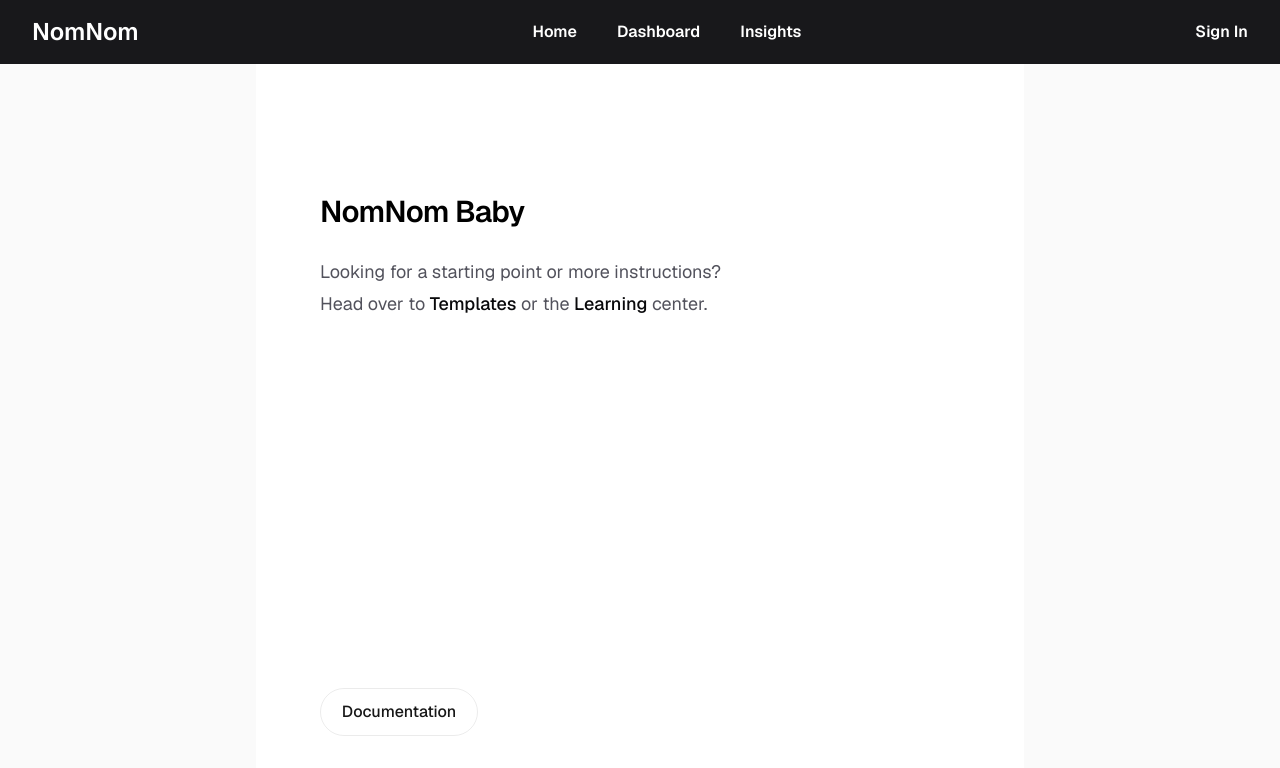
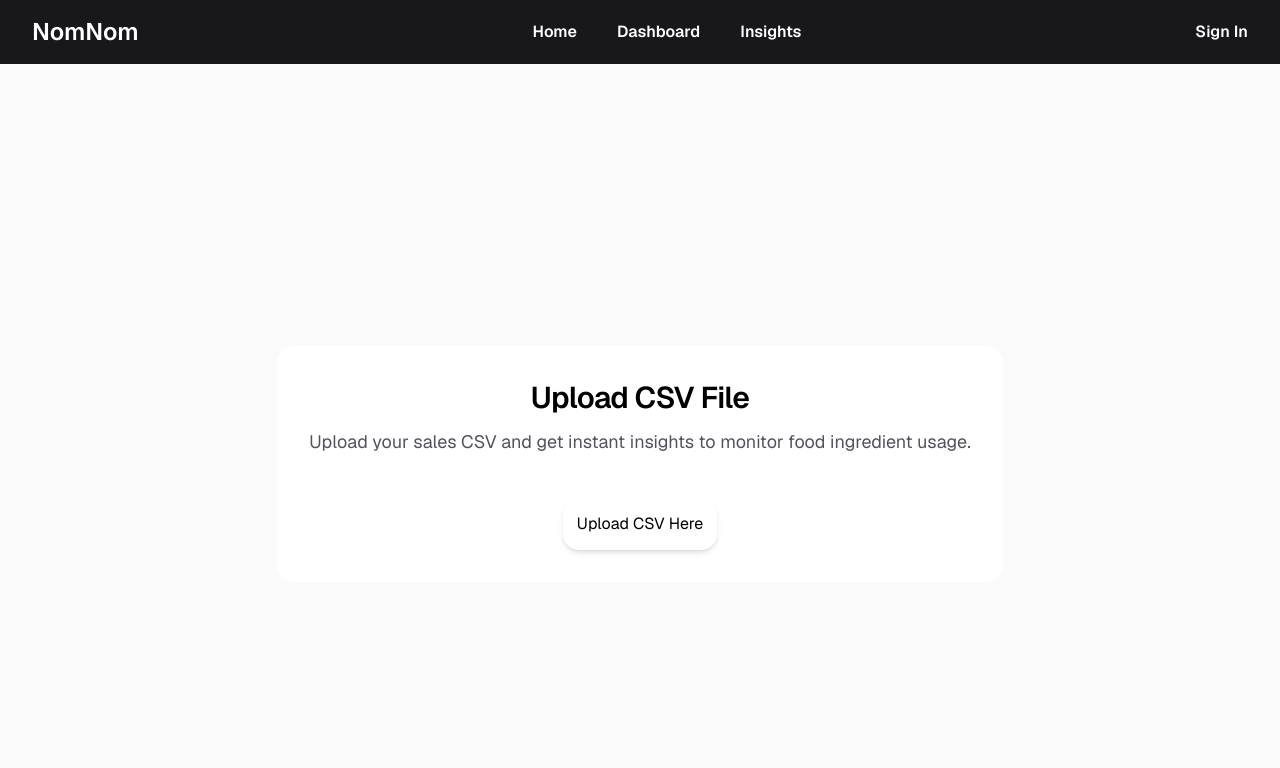
Before and after one commit to wz-Tan/KitaHack2026, a Next.js app in the folder nomnom/: page / in a window 1280 px wide. Shown: the top 768 px of the page. Built offline with nearby package versions, Linux system fonts and the light colour scheme.

Commit message:
Feat: Landing Input Page

```diff
--- a/nomnom/components/Navbar.jsx
+++ b/nomnom/components/Navbar.jsx
@@ -2,7 +2,7 @@ import Link from "next/link";
 
 export default function Navbar() {
   return (
-    <div className="w-full p-4 px-8 text-white flex flex-row justify-between items-center font-sans font-semibold bg-zinc-900">
+    <div className="w-full p-4 px-8 text-white flex flex-row justify-between items-center font-sans font-semibold bg-zinc-900 sticky top-0 z-50">
       <Link href="/">
         <p className="text-2xl">NomNom</p>
       </Link>
--- a/nomnom/src/app/layout.js
+++ b/nomnom/src/app/layout.js
@@ -13,8 +13,8 @@ const geistMono = Geist_Mono({
 });
 
 export const metadata = {
-  title: "Create Next App",
-  description: "Generated by create next app",
+  title: "NomNom",
+  description: "Food Waste Management App",
 };
 
 export default function RootLayout({ children }) {
--- a/nomnom/src/app/page.js
+++ /dev/null
@@ -1,40 +0,0 @@
-export default function Home() {
-  return (
-    <div className="flex min-h-screen items-center justify-center bg-zinc-50 font-sans dark:bg-black">
-      <main className="flex min-h-screen w-full max-w-3xl flex-col items-center justify-between py-32 px-16 bg-white dark:bg-black sm:items-start">
-        <div className="flex flex-col items-center gap-6 text-center sm:items-start sm:text-left">
-          <h1 className="max-w-xs text-3xl font-semibold leading-10 tracking-tight text-black dark:text-zinc-50">
-            NomNom Baby
-          </h1>
-          <p className="max-w-md text-lg leading-8 text-zinc-600 dark:text-zinc-400">
-            Looking for a starting point or more instructions? Head over to{" "}
-            <a
-              href="https://vercel.com/templates?framework=next.js&utm_source=create-next-app&utm_medium=appdir-template-tw&utm_campaign=create-next-app"
-              className="font-medium text-zinc-950 dark:text-zinc-50"
-            >
-              Templates
-            </a>{" "}
-            or the{" "}
-            <a
-              href="https://nextjs.org/learn?utm_source=create-next-app&utm_medium=appdir-template-tw&utm_campaign=create-next-app"
-              className="font-medium text-zinc-950 dark:text-zinc-50"
-            >
-              Learning
-            </a>{" "}
-            center.
-          </p>
-        </div>
-        <div className="flex flex-col gap-4 text-base font-medium sm:flex-row">
-          <a
-            className="flex h-12 w-full items-center justify-center rounded-full border border-solid border-black/[.08] px-5 transition-colors hover:border-transparent hover:bg-black/[.04] dark:border-white/[.145] dark:hover:bg-[#1a1a1a] md:w-[158px]"
-            href="https://nextjs.org/docs?utm_source=create-next-app&utm_medium=appdir-template-tw&utm_campaign=create-next-app"
-            target="_blank"
-            rel="noopener noreferrer"
-          >
-            Documentation
-          </a>
-        </div>
-      </main>
-    </div>
-  );
-}
--- /dev/null
+++ b/nomnom/src/app/page.jsx
@@ -0,0 +1,38 @@
+"use client";
+
+export default function Home() {
+  function handleFileUpload(e) {
+    let uploadedFile = e.target.files[0];
+    // Send File to Backend
+  }
+
+  return (
+    <div className="flex min-h-screen items-center justify-center bg-zinc-50 dark:bg-black font-sans">
+      <main className="flex flex-col items-center gap-6 bg-white dark:bg-black p-8 rounded-2xl">
+        <div className="flex flex-col items-center gap-2 text-center">
+          <h1 className="text-3xl font-semibold leading-10 tracking-tight text-black dark:text-zinc-50">
+            Upload CSV File
+          </h1>
+          <p className="text-lg leading-8 text-zinc-600 dark:text-zinc-400">
+            Upload your sales CSV and get instant insights to monitor food
+            ingredient usage.
+          </p>
+        </div>
+        <input
+          type="file"
+          id="file-upload"
+          className="hidden"
+          // accept=".csv"
+          onChange={handleFileUpload}
+        />
+
+        <label
+          htmlFor="file-upload"
+          className="rounded-2xl text-black p-3.5 bg-white mt-4 shadow-md hover:cursor-pointer"
+        >
+          Upload CSV Here
+        </label>
+      </main>
+    </div>
+  );
+}
```
